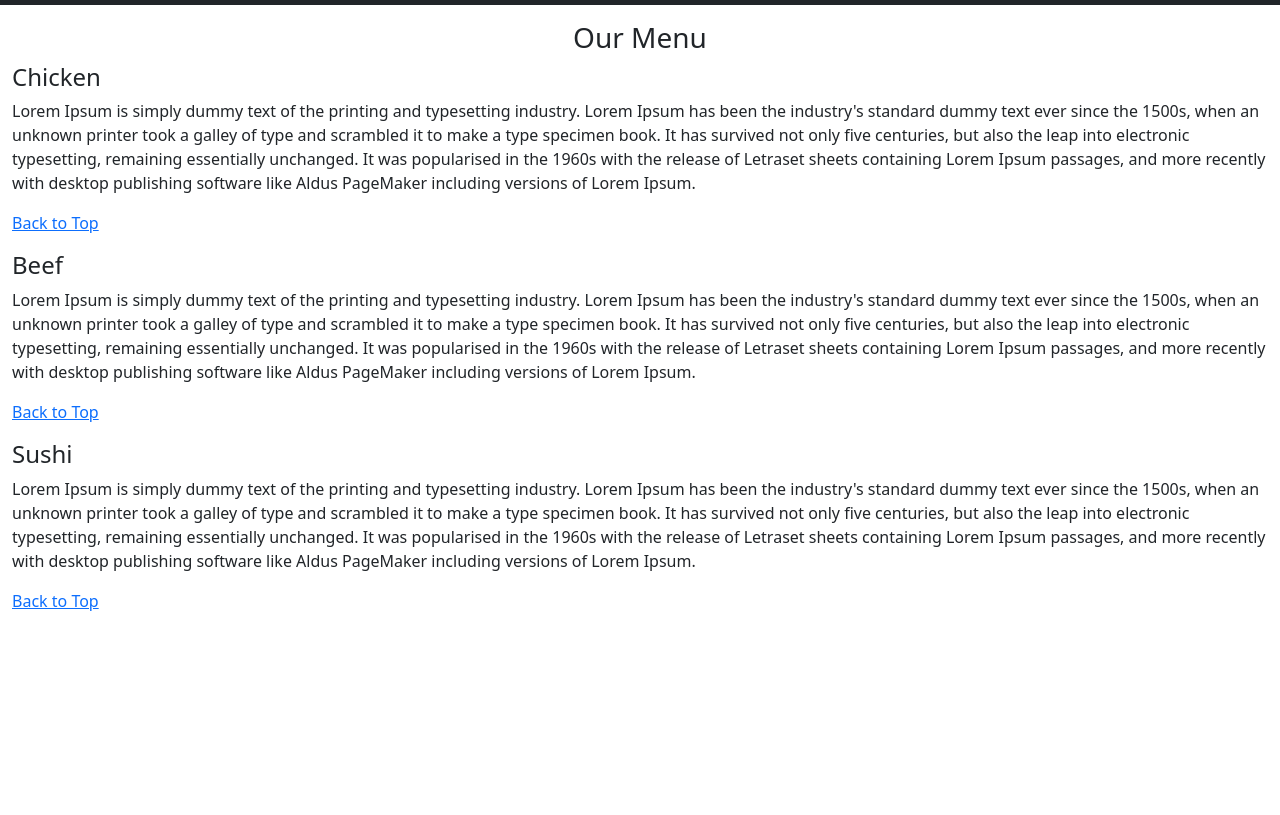
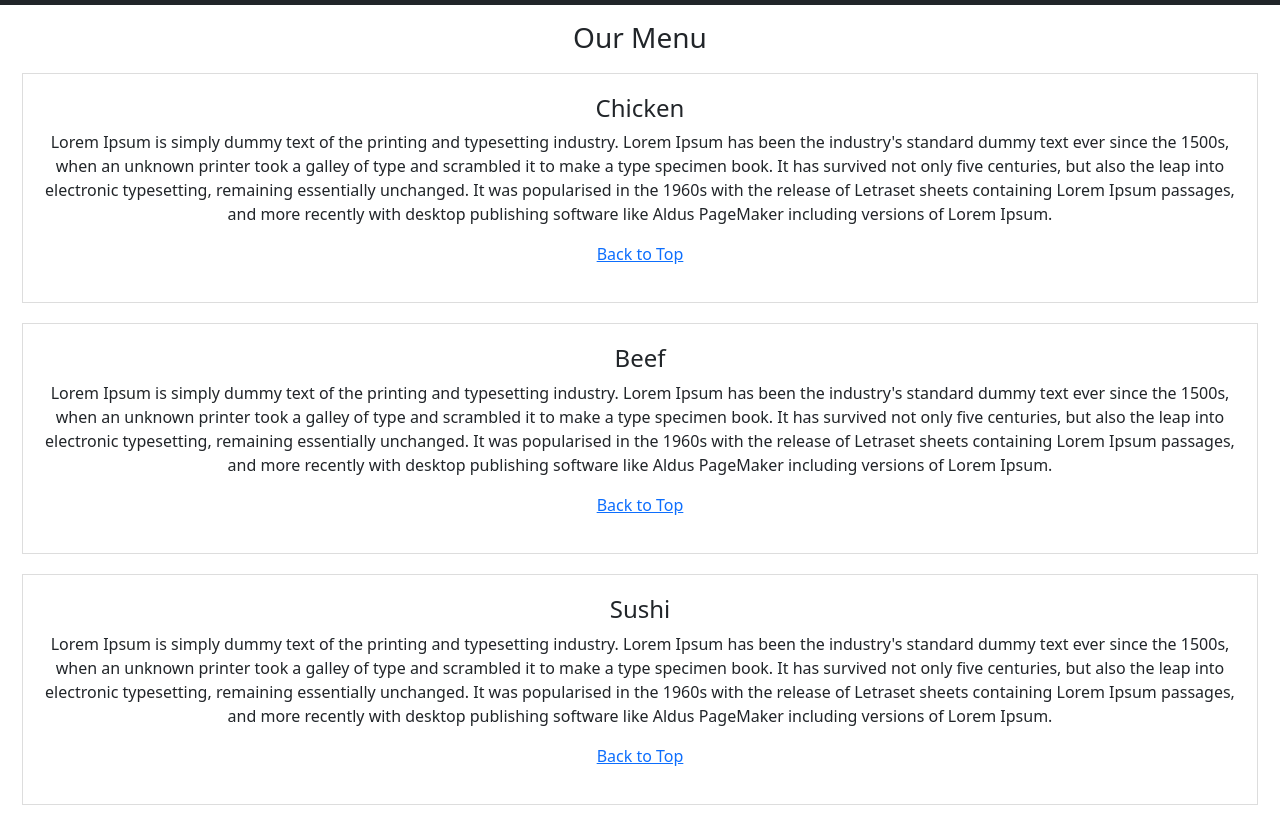
Before and after one commit to Manoj-kumar2004/real_coursera, a plain HTML site: page index.html in a window 1280 px wide. Shown: the part 51-866 px from the top of the page. Before the commit the page ends 800 px from the top, so only its background shows below. Drawn offline with nearby package versions, Linux system fonts and the light colour scheme; files whose address does not match are found by name.

Commit message:
modified:   index.html

```diff
--- a/index.html
+++ b/index.html
@@ -4,7 +4,8 @@
   <title>Assignment</title>
   <meta charset="utf-8">
   <meta name="viewport" content="width=device-width, initial-scale=1">
-  <link href="https://cdn.jsdelivr.net/npm/bootstrap@5.3.2/dist/css/bootstrap.min.css" rel="stylesheet">
+  <link rel="stylesheet" href="C:\Users\Manoj\real_coursera\style.css">
+  <link rel="stylesheet" href="https://cdn.jsdelivr.net/npm/bootstrap@5.3.2/dist/css/bootstrap.min.css">
   <script src="https://cdn.jsdelivr.net/npm/bootstrap@5.3.2/dist/js/bootstrap.bundle.min.js"></script>
 
 </head>
```
